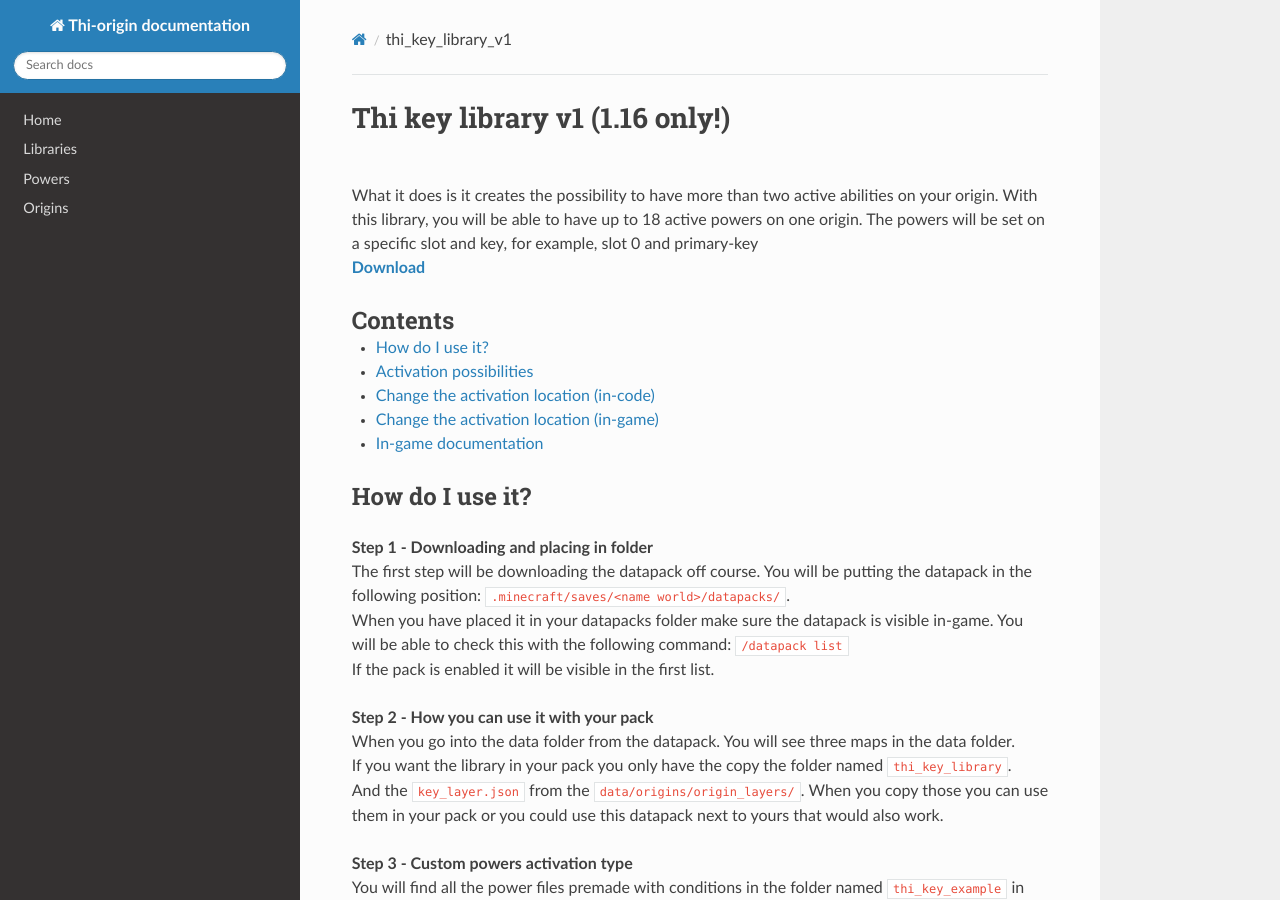
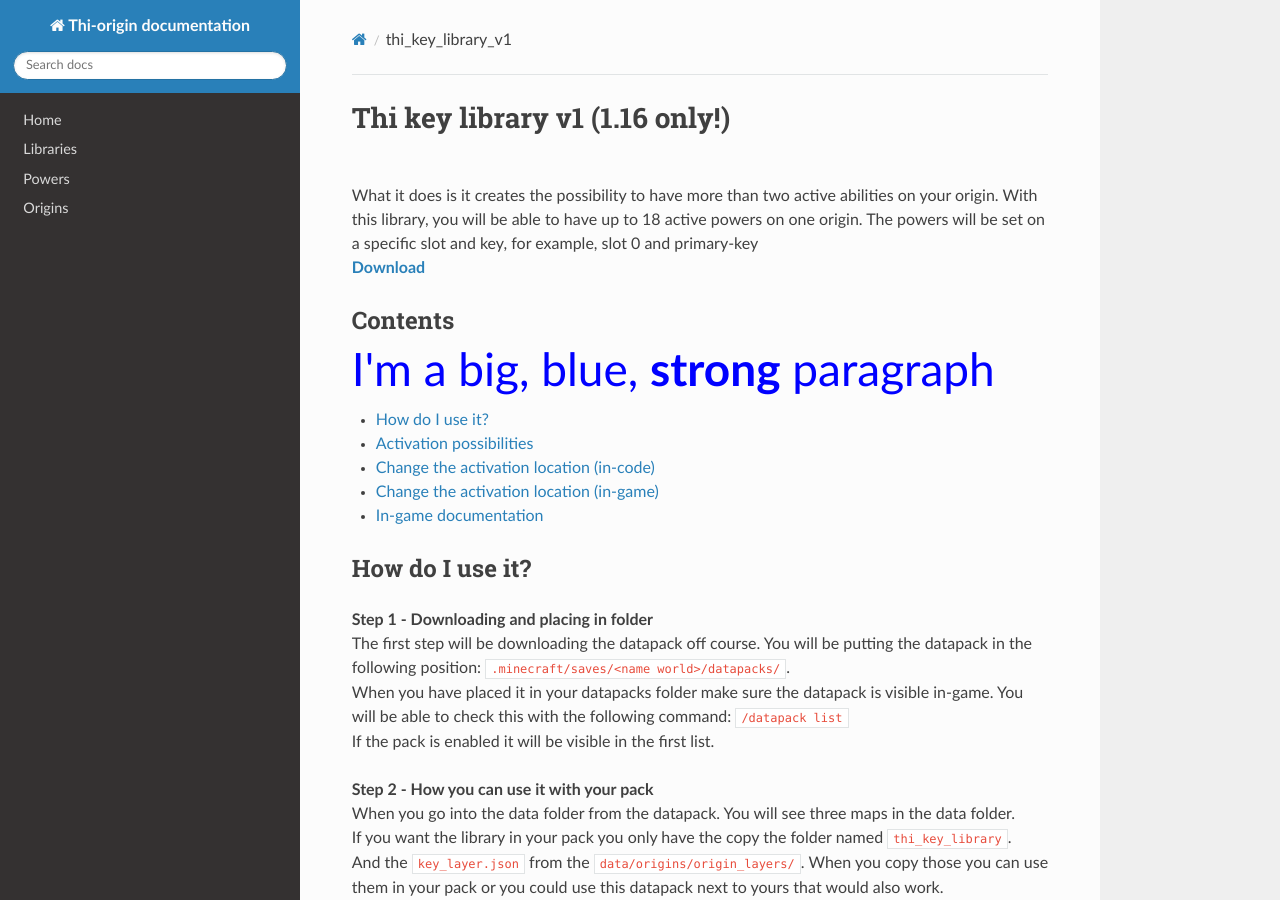
Before and after one commit to MisionThi/thi-origins-stuff, an MkDocs documentation site: the page built from docs/libraries/thi_key_lib_v1/doc.md, in a window 1280 px wide and 900 px high. Built offline with MkDocs 1.6.1, drawn with Linux system fonts in a browser that asks for light colours; nearby versions of some CDN libraries.

Commit message:
Update doc.md

```diff
--- a/docs/libraries/thi_key_lib_v1/doc.md
+++ b/docs/libraries/thi_key_lib_v1/doc.md
@@ -10,7 +10,8 @@ With this library, you will be able to have up to 18 active powers on one origin
 The powers will be set on a specific slot and key, for example, slot 0 and primary-key <br />
 [**Download**](https://github.com/MisionThi/thi_key_library)
 
-## Contents {: .b-m}
+## Contents
+<p style="color:blue;font-size:46px;"> I'm a big, blue, <strong>strong</strong> paragraph</p>
 
 * [How do I use it?](#how-do-i-use-it)
 * [Activation possibilities](#activation-possibilities)
```
